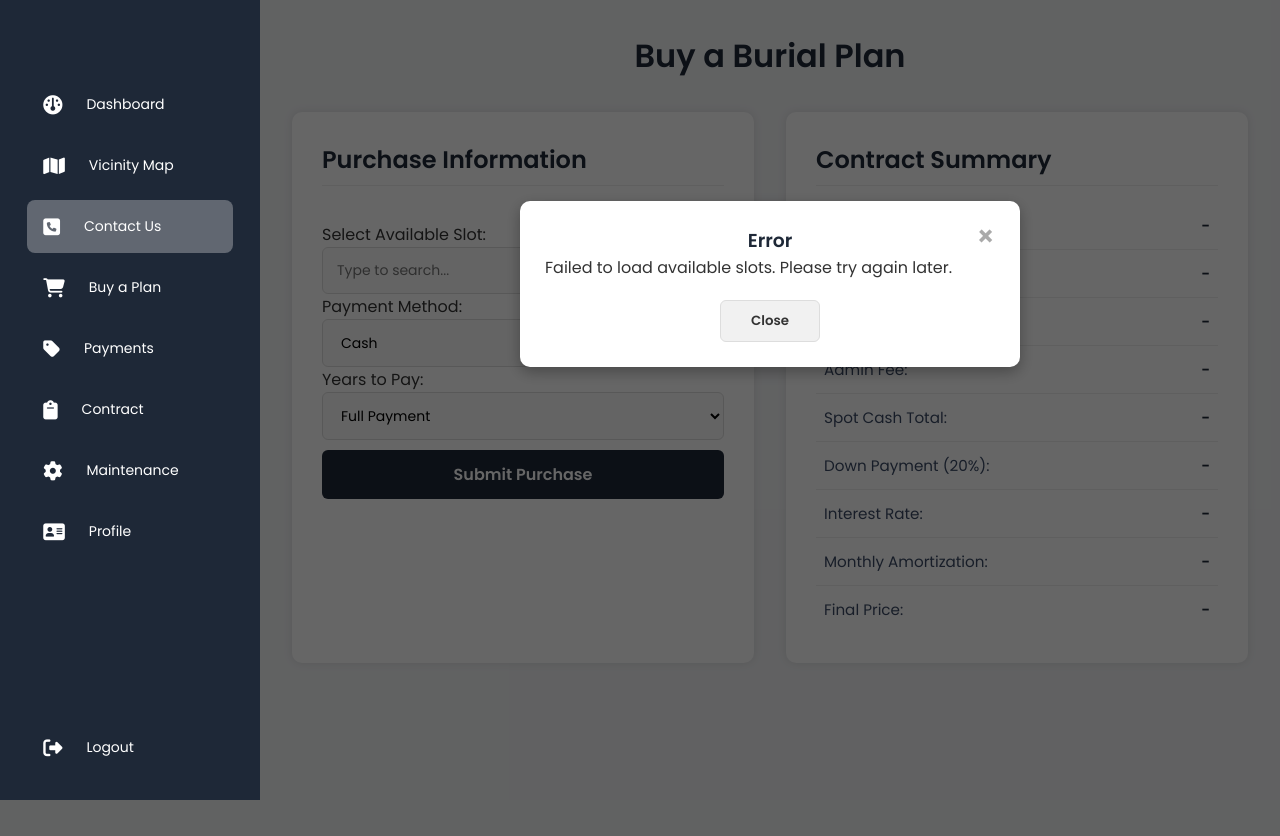
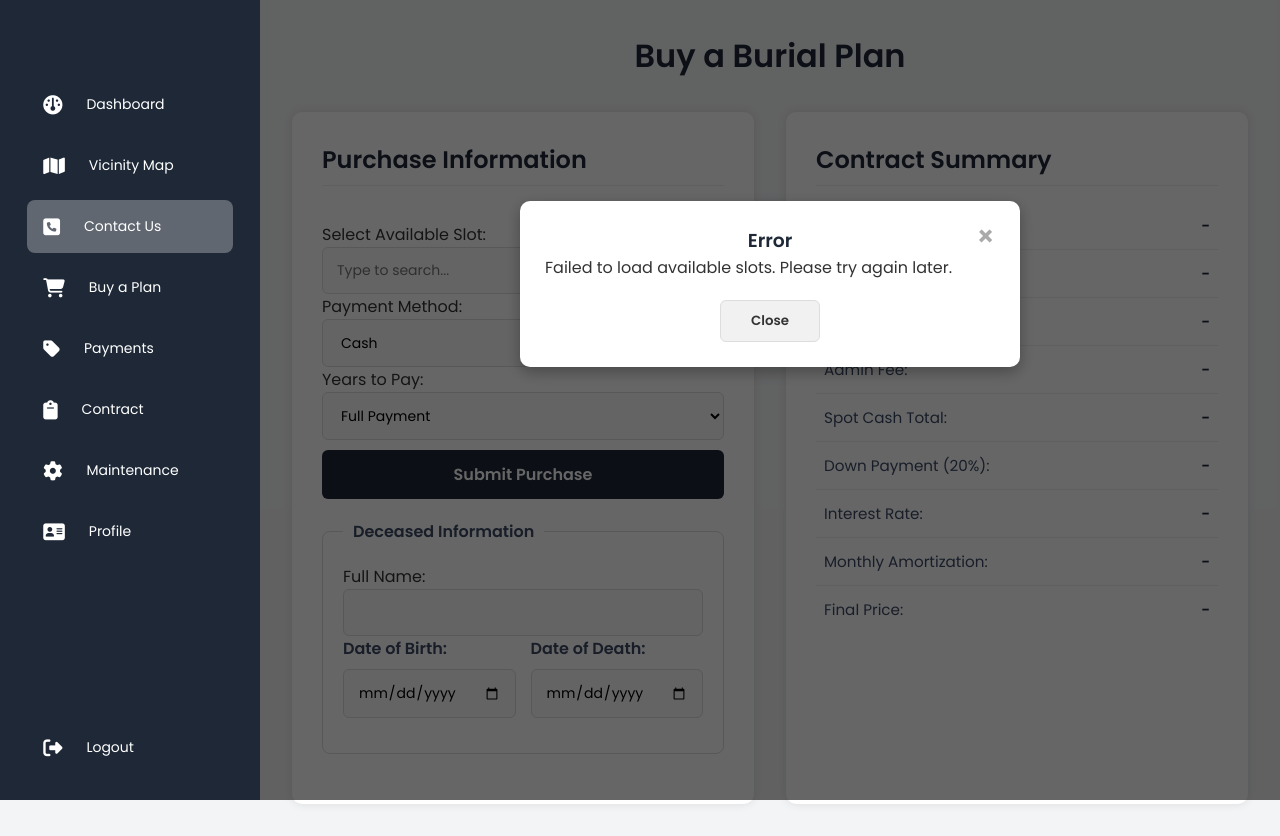
Before and after one commit to dandee77/Burial-DBMS, a FastAPI app: page /dashboard/buyaplan in a window 1280 px wide. Before the commit the page ends 800 px from the top, so only its background shows below. Run offline with FastAPI, Linux system fonts and the light colour scheme.

Commit message:
feat: add deceased information fields and validation to contract creation; update confirmation modal to display deceased details

```diff
--- a/main.py
+++ b/main.py
@@ -230,6 +230,26 @@ def create_contract(
         client_id = payload.get("client_id")
         years_to_pay = payload.get("years_to_pay", 0)
         payment_method = payload.get("payment_method")
+        deceased_name = payload.get("deceased_name")
+        birth_date = payload.get("birth_date")
+        death_date = payload.get("death_date")
+
+        # Validate required fields
+        if not all([slot_id, client_id, deceased_name, birth_date, death_date]):
+            raise HTTPException(
+                status_code=400,
+                detail="Missing required fields (slot_id, client_id, deceased_name, birth_date, death_date)"
+            )
+
+        # Convert string dates to datetime objects
+        try:
+            birth_date = datetime.strptime(birth_date, "%Y-%m-%d").date()
+            death_date = datetime.strptime(death_date, "%Y-%m-%d").date()
+        except ValueError:
+            raise HTTPException(
+                status_code=400,
+                detail="Invalid date format. Please use YYYY-MM-DD"
+            )
 
         slot = db.query(Slot).filter(Slot.slot_id == slot_id).first()
         if not slot:
@@ -264,6 +284,7 @@ def create_contract(
             monthly_amortization = principal * ((interest_rate * pow(1 + interest_rate, periods)) / (pow(1 + interest_rate, periods) - 1))
             final_price = down_payment + monthly_amortization * periods
 
+        # Create contract
         contract = Contract(
             client_id=client_id,
             slot_id=slot_id,
@@ -292,19 +313,35 @@ def create_contract(
         db.commit()
         db.refresh(contract)
 
+
+        deceased = Deceased(
+            client_id=client_id,
+            slot_id=slot_id,
+            name=deceased_name,
+            birth_date=birth_date,
+            death_date=death_date
+        )
+
+        db.add(deceased)
+
         # Update slot
         slot.availability = "occupied"
         slot.client_id = client_id
+
         db.commit()
 
         return {
             "message": "Contract created successfully",
-            "order_id": contract.order_id
+            "order_id": contract.order_id,
+            "deceased_id": deceased.deceased_id
         }
 
     except Exception as e:
         db.rollback()
-        return JSONResponse(status_code=500, content={"message": f"Contract creation failed: {str(e)}"})
+        raise HTTPException(
+            status_code=500,
+            detail=f"Contract creation failed: {str(e)}"
+        )
 
 # ---------------------
 # API - UDPATE CONTRACT PAYMENT
--- a/static/css/client_buyaplan.css
+++ b/static/css/client_buyaplan.css
@@ -327,3 +327,41 @@ body {
         width: 100%;
     }
 }
+
+.deceased-details {
+    border: 1px solid #ddd;
+    border-radius: 8px;
+    padding: 20px;
+    margin: 20px 0;
+}
+
+.deceased-details legend {
+    padding: 0 10px;
+    font-weight: 600;
+    color: #3b4a65;
+}
+
+.date-fields {
+    display: flex;
+    gap: 15px;
+}
+
+.date-fields .form-group {
+    flex: 1;
+}
+
+@media (max-width: 480px) {
+    .date-fields {
+        flex-direction: column;
+        gap: 10px;
+    }
+}
+
+/* Add this to your modal CSS */
+.modal-summary h4 {
+    margin-top: 0;
+    margin-bottom: 15px;
+    color: #1e2837;
+    border-bottom: 1px solid #eee;
+    padding-bottom: 8px;
+}
--- a/templates/client_buyaplan.html
+++ b/templates/client_buyaplan.html
@@ -98,6 +98,25 @@
             </select>
 
             <button type="submit" class="btn-submit">Submit Purchase</button>
+
+            <fieldset class="deceased-details">
+                <legend>Deceased Information</legend>
+
+                <label for="deceasedName">Full Name:</label>
+                <input type="text" id="deceasedName" name="deceased_name" required>
+
+                <div class="date-fields">
+                    <div class="form-group">
+                        <label for="birthDate">Date of Birth:</label>
+                        <input type="date" id="birthDate" name="birth_date" required>
+                    </div>
+
+                    <div class="form-group">
+                        <label for="deathDate">Date of Death:</label>
+                        <input type="date" id="deathDate" name="death_date" required>
+                    </div>
+                </div>
+            </fieldset>
           </form>
         </div>
       </div>
@@ -306,33 +325,63 @@ function resetCalculations() {
   });
 }
 
-// Handle form submission
 function handleFormSubmit(e) {
     e.preventDefault();
 
-  // Strict validation of slot selection
+    // Validate slot selection
     if (!slotInput.value.match(/Slot \d+ \(\w+\)/) || !selectedSlot) {
         showError('Please select a valid slot from the dropdown list.');
         return;
     }
 
-  // Populate confirmation modal
+    // Validate deceased details
+    const deceasedName = document.getElementById('deceasedName').value.trim();
+    const birthDate = document.getElementById('birthDate').value;
+    const deathDate = document.getElementById('deathDate').value;
+
+    if (!deceasedName || !birthDate || !deathDate) {
+        showError('Please complete all deceased information fields.');
+        return;
+    }
+
+    // Populate confirmation modal with deceased info
     document.getElementById('modalSlot').textContent = `Slot ${selectedSlot.slot_id} (${selectedSlot.slot_type})`;
     document.getElementById('modalPayment').textContent = paymentMethod.options[paymentMethod.selectedIndex].text;
     document.getElementById('modalTerm').textContent = yearsToPay.value === '0' ? 'Full Payment' : `${yearsToPay.value / 12} Years`;
     document.getElementById('modalPrice').textContent = document.getElementById('finalPrice').textContent;
 
-  // Show confirmation modal
+    // Add deceased info to modal
+    const modalBody = document.getElementById('modalBody');
+    const deceasedInfo = document.createElement('div');
+    deceasedInfo.className = 'modal-summary';
+    deceasedInfo.innerHTML = `
+        <h4>Deceased Information</h4>
+        <p><strong>Name:</strong> <span>${deceasedName}</span></p>
+        <p><strong>Date of Birth:</strong> <span>${formatDate(birthDate)}</span></p>
+        <p><strong>Date of Death:</strong> <span>${formatDate(deathDate)}</span></p>
+    `;
+    modalBody.appendChild(deceasedInfo);
+
     confirmationModal.style.display = 'block';
 }
 
-// Handle purchase confirmation
+// Add this helper function to format dates
+function formatDate(dateString) {
+    if (!dateString) return '-';
+    const options = { year: 'numeric', month: 'long', day: 'numeric' };
+    return new Date(dateString).toLocaleDateString(undefined, options);
+}
+
+// Update the purchase confirmation handler
 async function handlePurchaseConfirmation() {
     const payload = {
         slot_id: selectedSlot.slot_id,
         client_id: clientId,
         years_to_pay: parseInt(yearsToPay.value),
-    payment_method: paymentMethod.value
+        payment_method: paymentMethod.value,
+        deceased_name: document.getElementById('deceasedName').value.trim(),
+        birth_date: document.getElementById('birthDate').value,
+        death_date: document.getElementById('deathDate').value
     };
 
     try {
@@ -346,8 +395,10 @@ async function handlePurchaseConfirmation() {
 
         if (res.ok) {
             confirmationModal.style.display = 'none';
-
-      fetchAvailableSlots(); // Refresh available slots
+            showSuccess('Contract successfully created!');
+            // Reset form
+            document.getElementById('planForm').reset();
+            fetchAvailableSlots();
         } else {
             showError('Failed to create contract: ' + (data.message || 'Unknown error'));
         }
```
Lines whose indentation alone changed are shown as unchanged.
